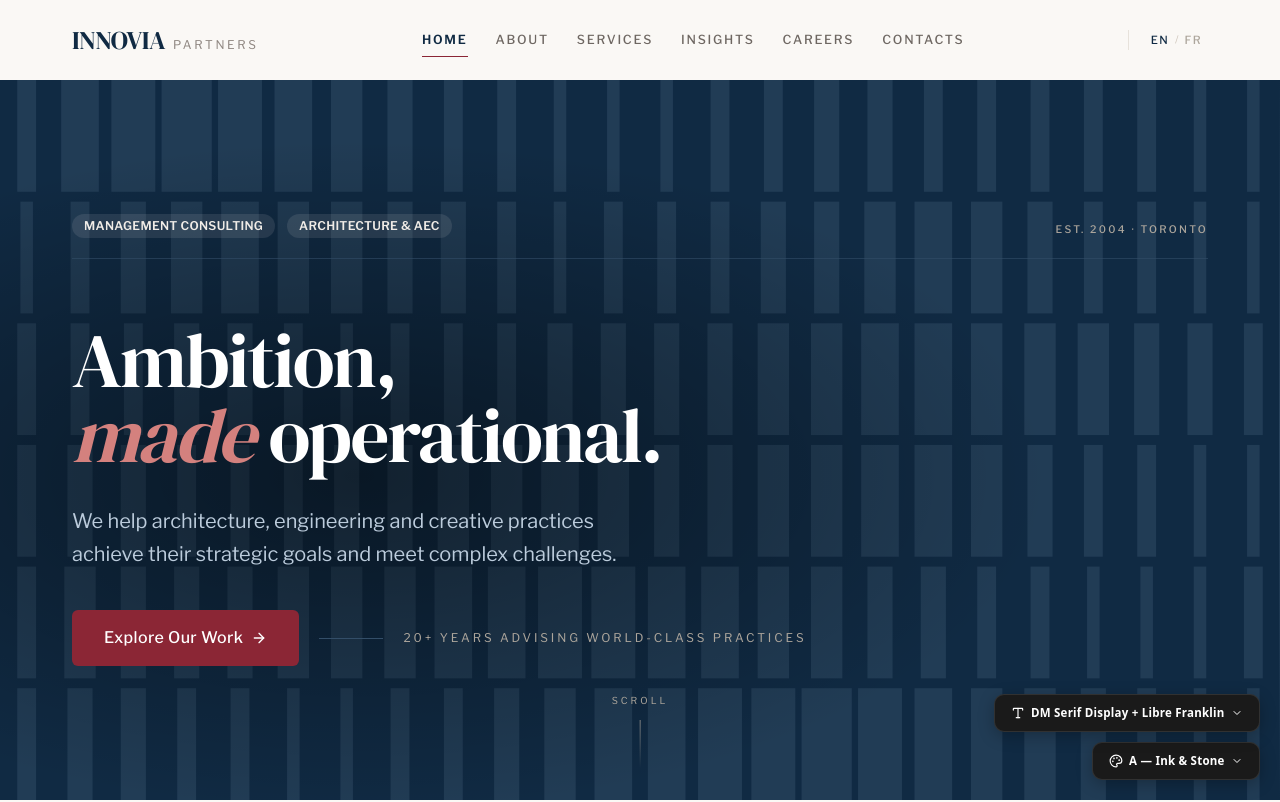
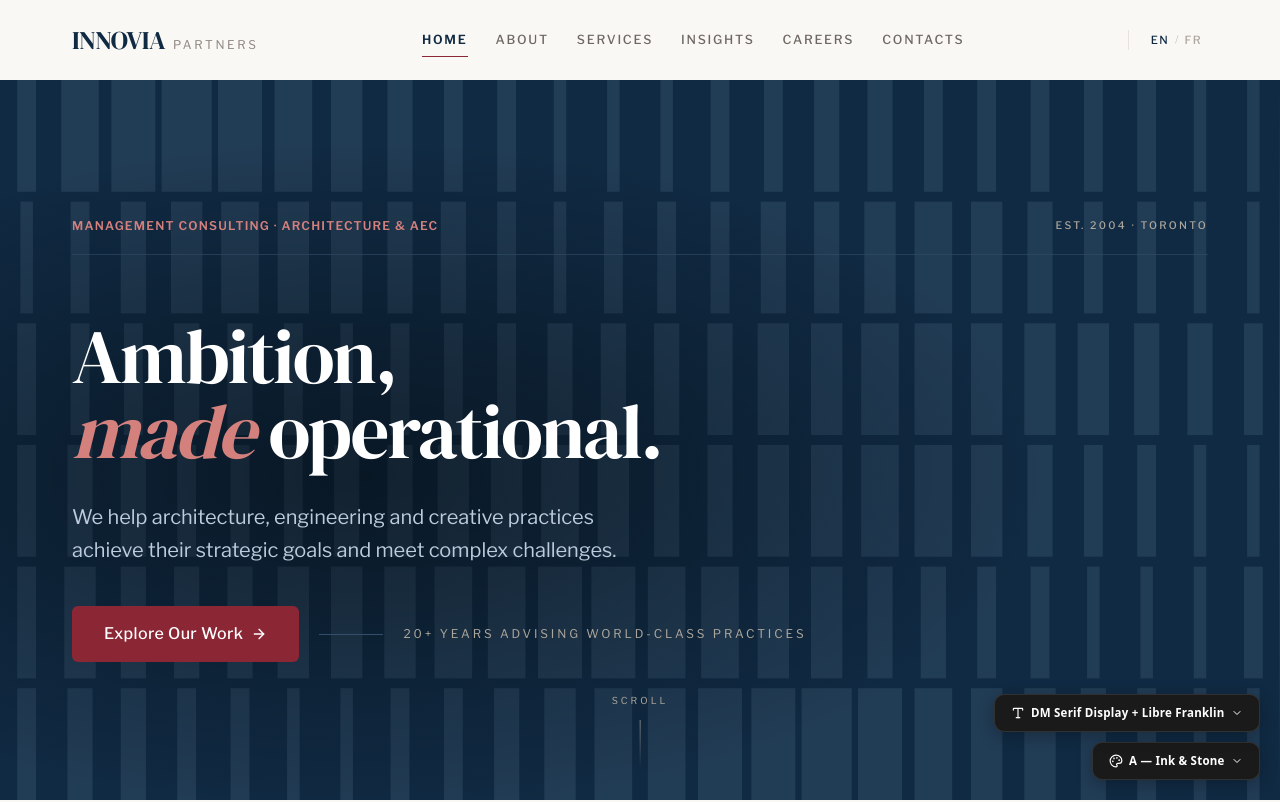
Before and after one commit to Shavss/innovia-website, a Next.js app: page / in a window 1280 px wide. Shown: the top 802 px of the page. Built offline with nearby package versions, Linux system fonts and the light colour scheme.

Commit message:
button update

```diff
--- a/src/components/sections/home/Hero.js
+++ b/src/components/sections/home/Hero.js
@@ -4,7 +4,7 @@ import { useMemo } from 'react';
 import { motion, useReducedMotion } from 'framer-motion';
 import { ArrowRight } from 'lucide-react';
 import Button from '@/components/ui/Button';
-import Badge from '@/components/ui/Badge'; // <-- Updated import
+import EyebrowLabel from '@/components/ui/EyebrowLabel';
 
 // The extracted 24x6 grid of window widths mapped to levels 1 through 7
 const PATTERN = [
@@ -113,17 +113,15 @@ export default function Hero() {
       <div className="relative mx-auto w-full max-w-[1200px] px-container-x py-section-y">
         <motion.div
           {...fadeUp(0)}
-          className="mb-12 flex flex-wrap items-end justify-between gap-6 border-b border-primary-700/60 pb-5 md:mb-16"
+          className="mb-12 flex items-end justify-between gap-6 border-b border-primary-700/60 pb-5 md:mb-16"
         >
-          {/* Replaced EyebrowLabel with Badges */}
-          <div className="flex flex-wrap gap-2 md:gap-3">
-            <Badge variant="subtleDark">
-              Management Consulting
-            </Badge>
-            <Badge variant="subtleDark">
-              Architecture &amp; AEC
-            </Badge>
-          </div>
+          <EyebrowLabel
+            tone="accentOnDark"
+            size="md"
+            className="!mb-0 text-[0.7rem] md:text-xs"
+          >
+            Management Consulting · Architecture &amp; AEC
+          </EyebrowLabel>
           <span className="hidden text-[0.65rem] font-medium uppercase tracking-[0.22em] text-neutral-400 md:block">
             Est. 2004 &middot; Toronto
           </span>
@@ -151,8 +149,13 @@ export default function Hero() {
           {...fadeUp(0.4)}
           className="mt-10 flex flex-wrap items-center gap-5"
         >
-          <Button href="/services" size="lg" onDark>
-            Explore Our Work <ArrowRight size={16} aria-hidden="true" />
+          <Button href="/services" size="lg" onDark className="group">
+            Explore Our Work{' '}
+            <ArrowRight
+              size={16}
+              aria-hidden="true"
+              className="transition-transform duration-300 ease-out group-hover:translate-x-1"
+            />
           </Button>
           <span
             aria-hidden="true"
```
